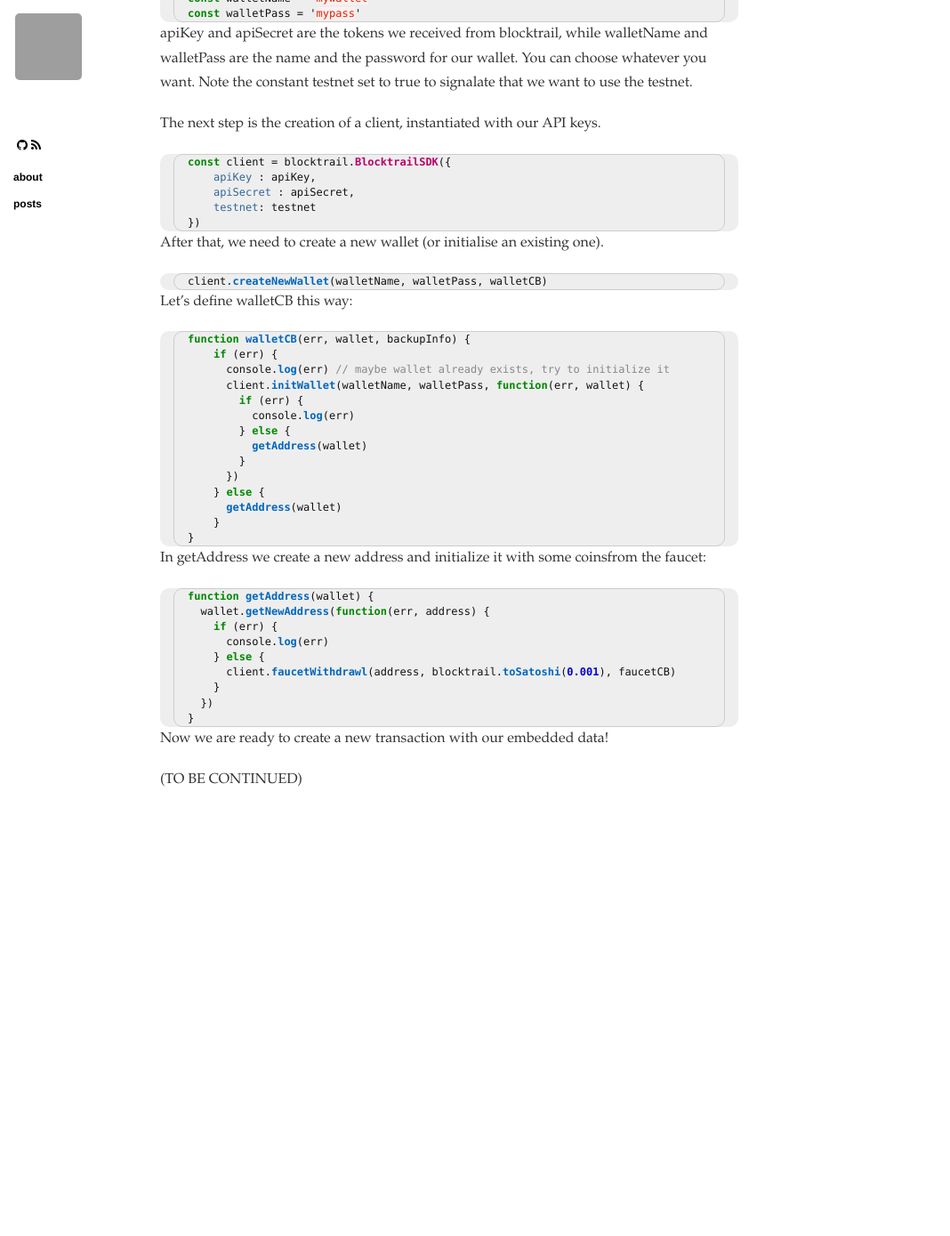
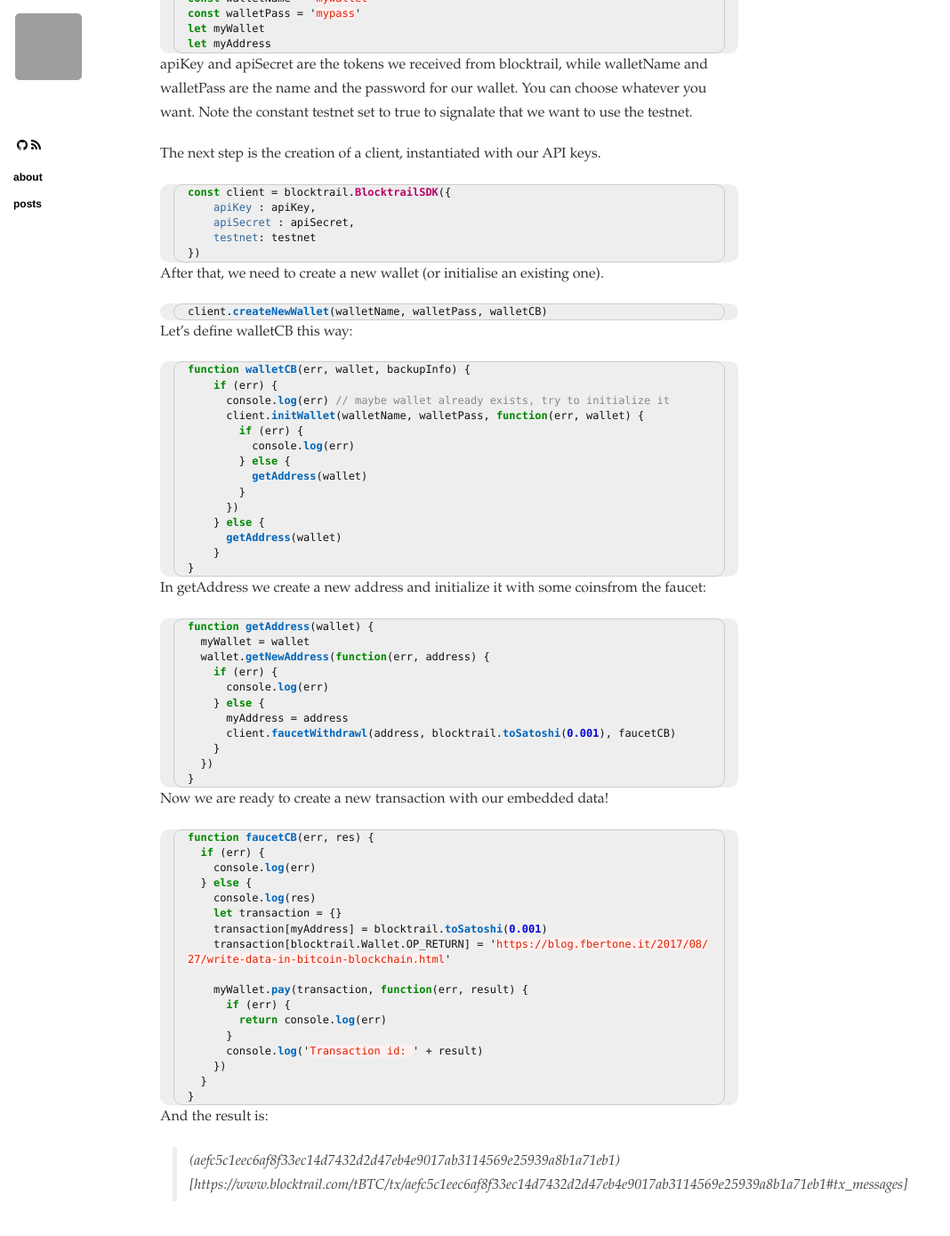
Before and after one commit to fbertone/blog.fbertone.it, a Jekyll site: the page built from _posts/2017-08-27-write-data-in-bitcoin-blockchain.md, in a window 1280 px wide and 1400 px high, scrolled down 1236 px. Shown: the top 1389 px of the window at 89% size, without its empty margins (0-1068 px from the left). Built offline with Jekyll 4.4.1, drawn with Linux system fonts in a browser that asks for light colours; nearby versions of some CDN libraries; before the commit the page ends 2176 px from its top, so only the background shows below that; grey boxes are pictures that could not be loaded.

Commit message:
Update 2017-08-27-write-data-in-bitcoin-blockchain.md

````diff
--- a/_posts/2017-08-27-write-data-in-bitcoin-blockchain.md
+++ b/_posts/2017-08-27-write-data-in-bitcoin-blockchain.md
@@ -46,6 +46,8 @@ const testnet = true
 
 const walletName = 'mywallet'
 const walletPass = 'mypass'
+let myWallet
+let myAddress
 ```
 
 apiKey and apiSecret are the tokens we received from blocktrail, while walletName and walletPass are the name and the password for our wallet. You can choose whatever you want. Note the constant testnet set to true to signalate that we want to use the testnet.
@@ -89,10 +91,12 @@ In getAddress we create a new address and initialize it with some coinsfrom the
 
 ```javascript
 function getAddress(wallet) {
+  myWallet = wallet
   wallet.getNewAddress(function(err, address) {
     if (err) {
       console.log(err)
     } else {
+      myAddress = address
       client.faucetWithdrawl(address, blocktrail.toSatoshi(0.001), faucetCB)
     }
   })
@@ -101,4 +105,26 @@ function getAddress(wallet) {
 
 Now we are ready to create a new transaction with our embedded data!
 
-(TO BE CONTINUED)
+```javascript
+function faucetCB(err, res) {
+  if (err) {
+    console.log(err)
+  } else {
+    console.log(res)
+    let transaction = {}
+    transaction[myAddress] = blocktrail.toSatoshi(0.001)
+    transaction[blocktrail.Wallet.OP_RETURN] = 'https://blog.fbertone.it/2017/08/27/write-data-in-bitcoin-blockchain.html'
+
+    myWallet.pay(transaction, function(err, result) {
+      if (err) {
+        return console.log(err)
+      }
+      console.log('Transaction id: ' + result)
+    })
+  }
+}
+```
+
+And the result is:
+
+> (aefc5c1eec6af8f33ec14d7432d2d47eb4e9017ab3114569e25939a8b1a71eb1)[https://www.blocktrail.com/tBTC/tx/aefc5c1eec6af8f33ec14d7432d2d47eb4e9017ab3114569e25939a8b1a71eb1#tx_messages]
````
